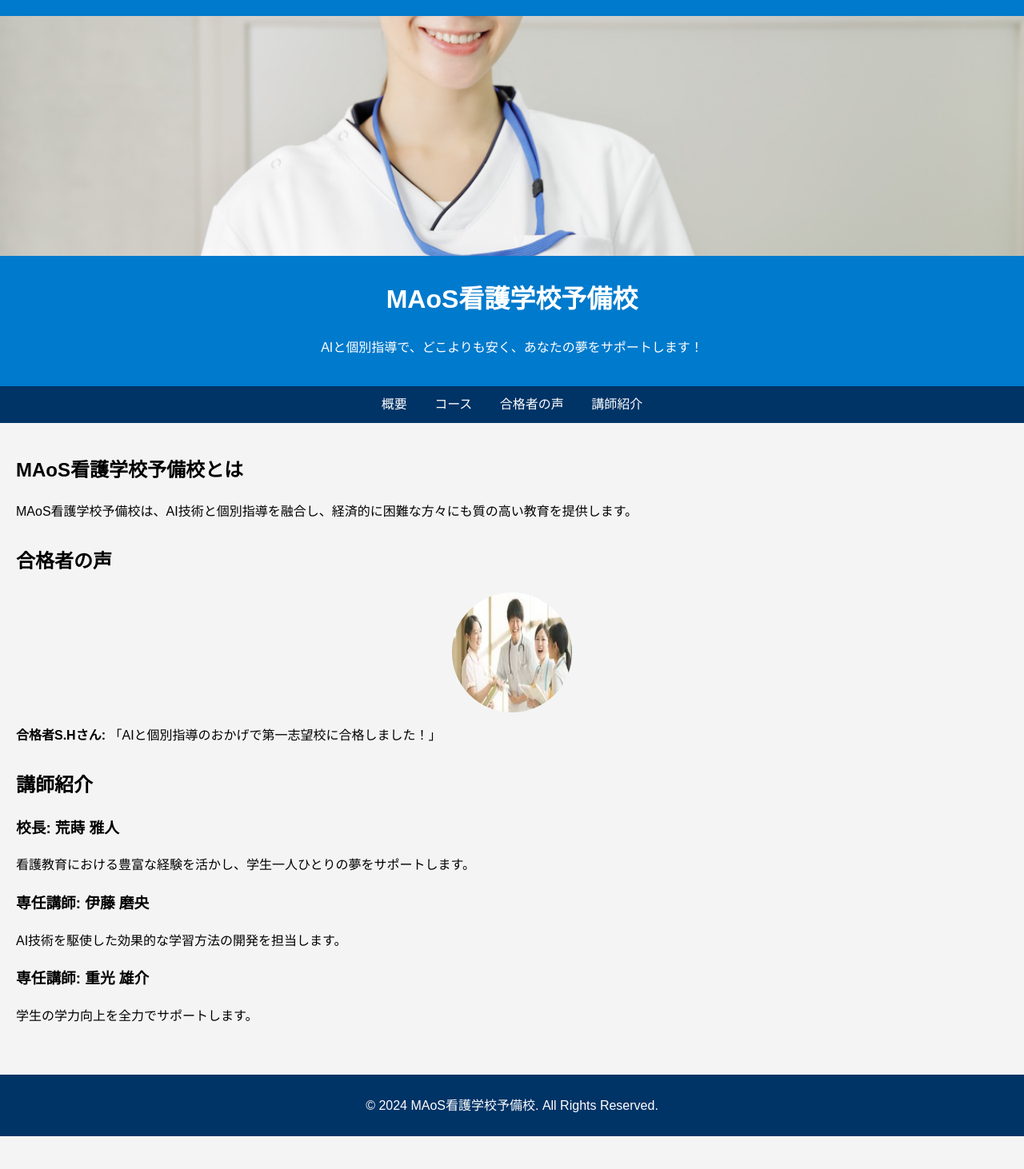
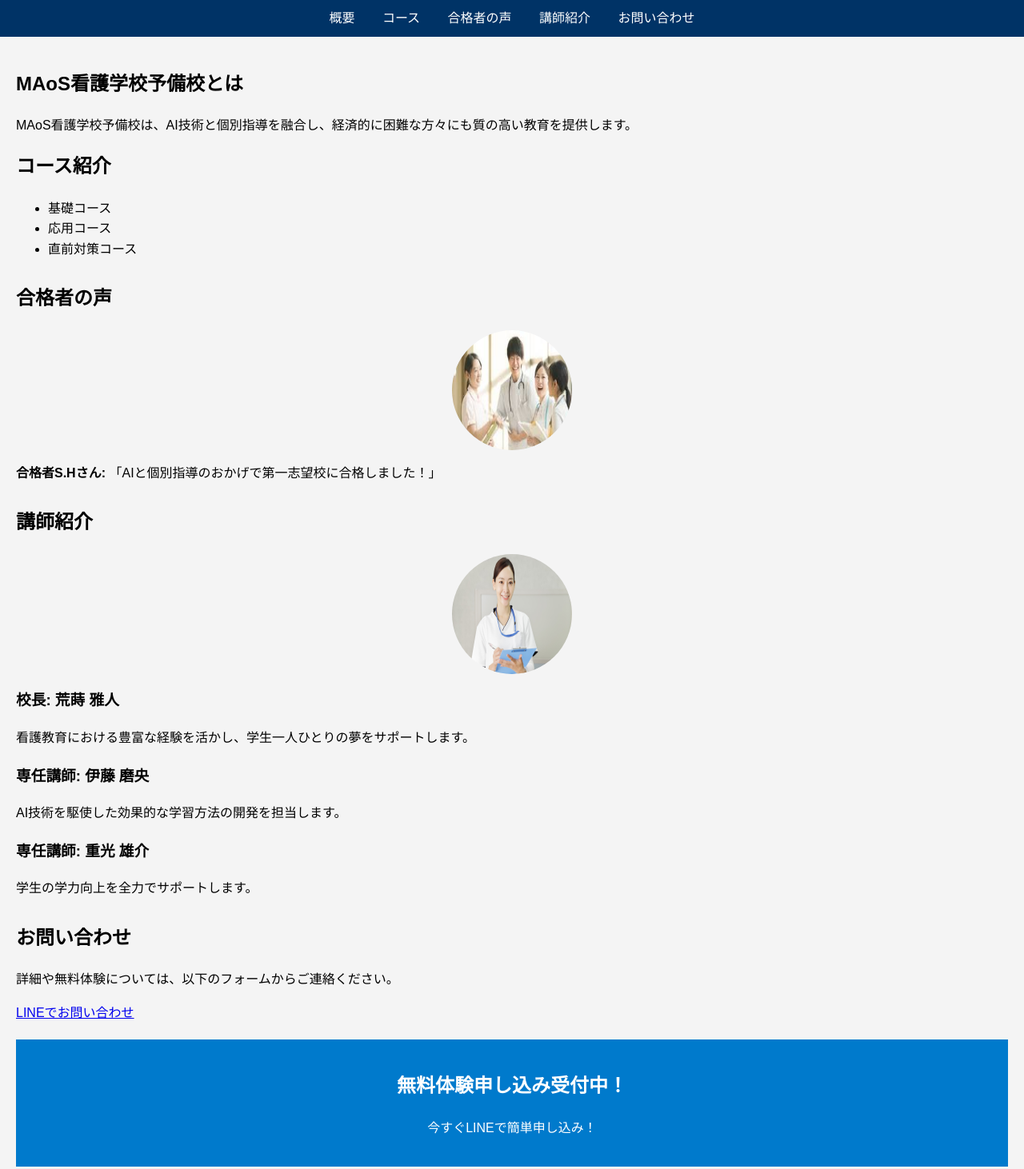
Before and after one commit to aramakimasato/maos-nursing-school, a plain HTML site: page index.html in a window 1280 px wide. Shown: the top 1462 px of the page at 80% size. Before the commit the page ends 1421 px from the top, so only its background shows below. Drawn offline with Linux system fonts and the light colour scheme.

Commit message:
Update index.html

```diff
--- a/index.html
+++ b/index.html
@@ -11,18 +11,6 @@
             padding: 0;
             line-height: 1.6;
             background-color: #f4f4f4;
-        }
-        header {
-            background: #007ACC;
-            color: #fff;
-            text-align: center;
-            padding: 20px 0;
-        }
-        header img {
-            width: 100%;
-            height: auto;
-            max-height: 300px;
-            object-fit: cover;
         }
         nav {
             background: #003366;
@@ -38,13 +26,20 @@
         .container {
             padding: 20px;
         }
-        #testimonials, #instructors {
+        .cta {
+            background: #007ACC;
+            color: #fff;
+            text-align: center;
+            padding: 20px;
+            margin: 20px 0;
+        }
+        #testimonials, #instructors, #contact {
             margin-top: 30px;
         }
         .testimonial, .instructor {
             margin-bottom: 20px;
         }
-        .testimonial img {
+        .testimonial img, .instructor img {
             width: 150px;
             height: 150px;
             border-radius: 50%;
@@ -61,21 +56,25 @@
     </style>
 </head>
 <body>
-    <header>
-        <img src="看護師女性.jpg" alt="看護師女性">
-        <h1>MAoS看護学校予備校</h1>
-        <p>AIと個別指導で、どこよりも安く、あなたの夢をサポートします！</p>
-    </header>
     <nav>
         <a href="#about">概要</a>
         <a href="#courses">コース</a>
         <a href="#testimonials">合格者の声</a>
         <a href="#instructors">講師紹介</a>
+        <a href="#contact">お問い合わせ</a>
     </nav>
     <div class="container">
         <section id="about">
             <h2>MAoS看護学校予備校とは</h2>
             <p>MAoS看護学校予備校は、AI技術と個別指導を融合し、経済的に困難な方々にも質の高い教育を提供します。</p>
+        </section>
+        <section id="courses">
+            <h2>コース紹介</h2>
+            <ul>
+                <li>基礎コース</li>
+                <li>応用コース</li>
+                <li>直前対策コース</li>
+            </ul>
         </section>
         <section id="testimonials">
             <h2>合格者の声</h2>
@@ -87,6 +86,7 @@
         <section id="instructors">
             <h2>講師紹介</h2>
             <div class="instructor">
+                <img src="看護師女性.jpg" alt="講師 荒蒔雅人">
                 <h3>校長: 荒蒔 雅人</h3>
                 <p>看護教育における豊富な経験を活かし、学生一人ひとりの夢をサポートします。</p>
             </div>
@@ -99,6 +99,15 @@
                 <p>学生の学力向上を全力でサポートします。</p>
             </div>
         </section>
+        <section id="contact">
+            <h2>お問い合わせ</h2>
+            <p>詳細や無料体験については、以下のフォームからご連絡ください。</p>
+            <a href="https://line.me/R/ti/p/~your-line-id">LINEでお問い合わせ</a>
+        </section>
+        <div class="cta">
+            <h2>無料体験申し込み受付中！</h2>
+            <p>今すぐLINEで簡単申し込み！</p>
+        </div>
     </div>
     <footer>
         <p>&copy; 2024 MAoS看護学校予備校. All Rights Reserved.</p>
```
